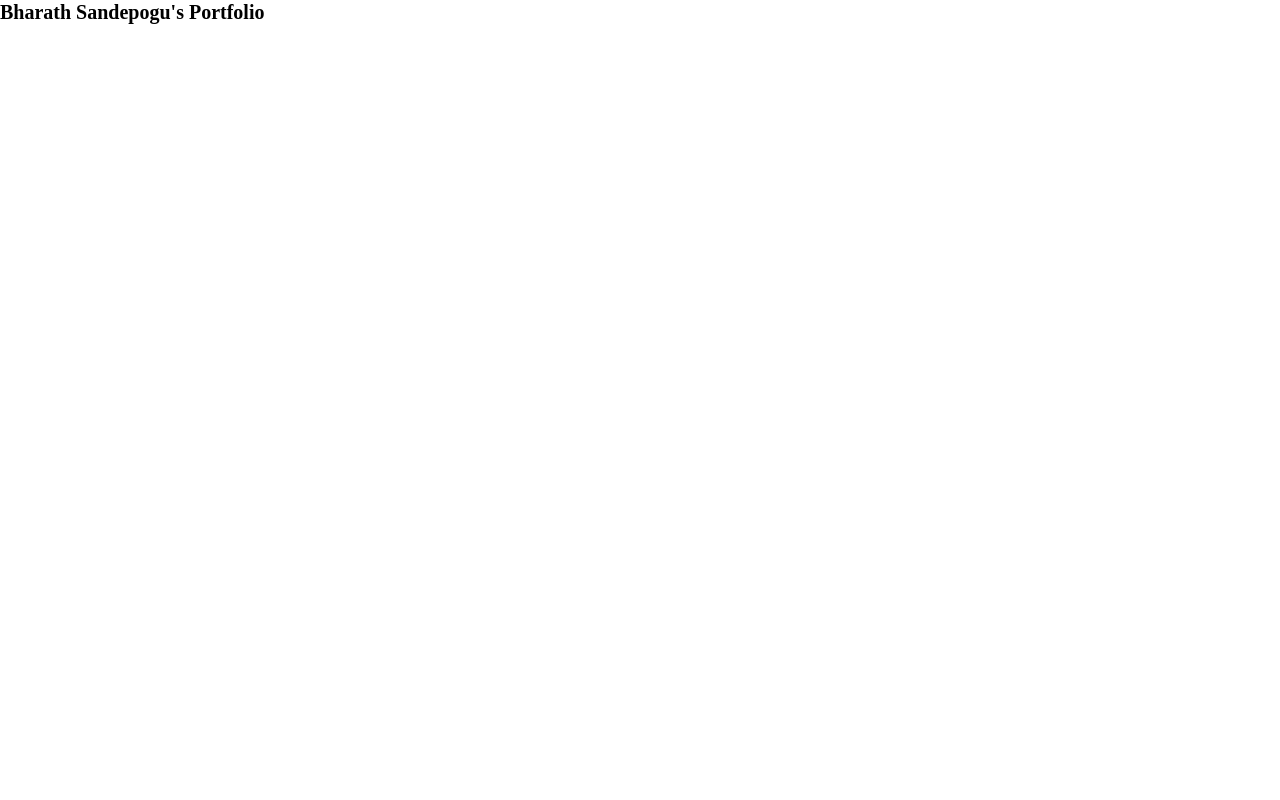
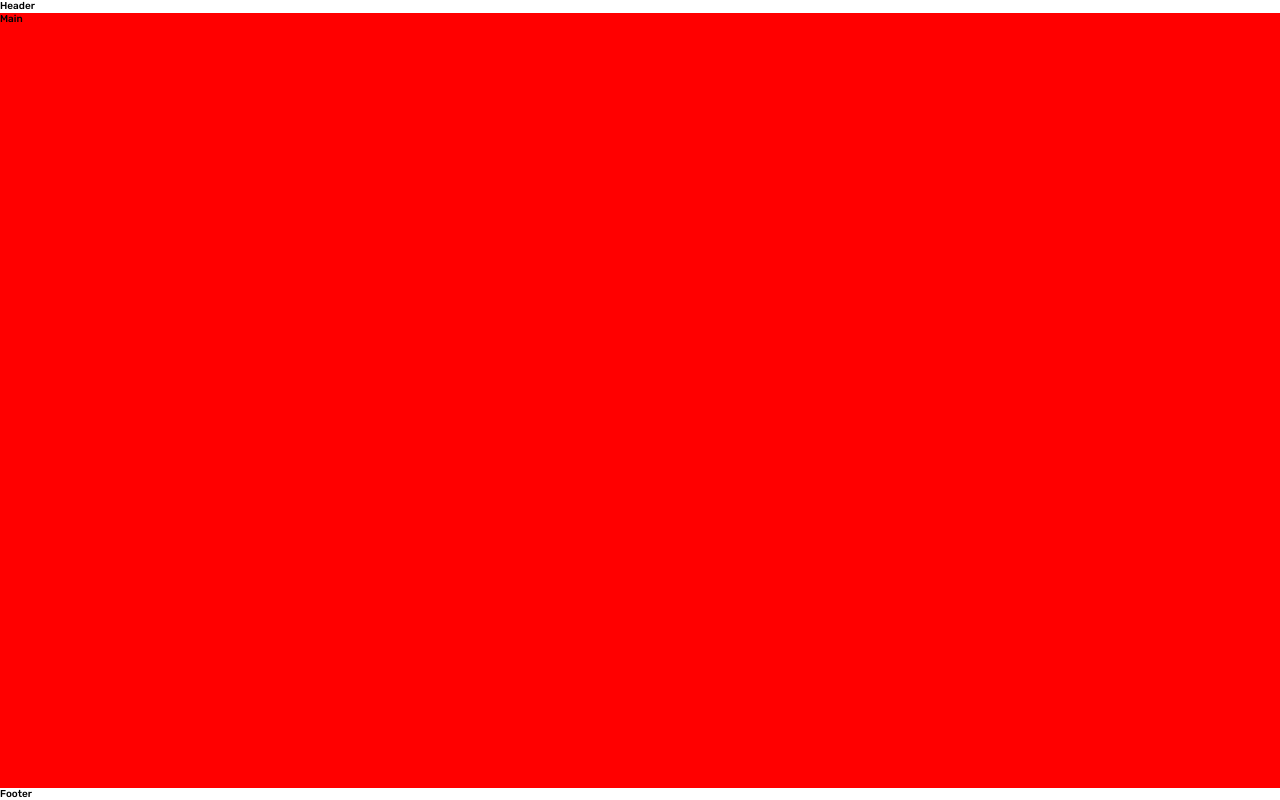
Before and after one commit to bharathsandepogu01/my-portfolio, a Next.js app: page / in a window 1280 px wide. Built offline with nearby package versions, Linux system fonts and the light colour scheme.

Commit message:
minor(layout): added layout component

```diff
--- /dev/null
+++ b/src/components/AppLayout/Footer/index.js
@@ -0,0 +1,9 @@
+import React from 'react';
+
+import classes from './styles.module.scss';
+
+function Footer() {
+  return <footer className={classes.footerContainer}>Footer</footer>;
+}
+
+export default Footer;
--- /dev/null
+++ b/src/components/AppLayout/Footer/styles.module.scss
@@ -0,0 +1 @@
+.footerContainer {}
--- /dev/null
+++ b/src/components/AppLayout/Header/index.js
@@ -0,0 +1,9 @@
+import React from 'react';
+
+import classes from './styles.module.scss';
+
+function Header() {
+  return <header className={classes.headerContainer}>Header</header>;
+}
+
+export default Header;
--- /dev/null
+++ b/src/components/AppLayout/Header/styles.module.scss
@@ -0,0 +1 @@
+.headerContainer {}
--- /dev/null
+++ b/src/components/AppLayout/Main/index.js
@@ -0,0 +1,9 @@
+import React from 'react';
+
+import classes from './styles.module.scss';
+
+function Main() {
+  return <main className={classes.mainContainer}>Main</main>;
+}
+
+export default Main;
--- /dev/null
+++ b/src/components/AppLayout/Main/styles.module.scss
@@ -0,0 +1,4 @@
+.mainContainer {
+    flex: 1;
+    background-color: red;
+}
--- /dev/null
+++ b/src/components/AppLayout/index.js
@@ -0,0 +1,25 @@
+import React from 'react';
+import clsx from 'clsx';
+import {Rubik} from 'next/font/google';
+import Header from './Header';
+import Main from './Main';
+import Footer from './Footer';
+import classes from './styles.module.scss';
+
+const rubik = Rubik({
+  weight: ['300', '500', '600'],
+  style: ['normal'],
+  subsets: ['latin'],
+});
+
+function AppLayout() {
+  return (
+    <div className={clsx(rubik.className, classes.appLayoutContainer)}>
+      <Header />
+      <Main />
+      <Footer />
+    </div>
+  );
+}
+
+export default AppLayout;
--- /dev/null
+++ b/src/components/AppLayout/styles.module.scss
@@ -0,0 +1,29 @@
+@import 'variables';
+
+.darkTheme {
+    // configure all color variants here for dark theme
+    --primary-color: $lt-primary-color;
+    --primary-hover-color: $lt-primary-hover-color;
+    --background-color: $lt-background-color;
+    --background-color-dark: $lt-background-color-dark;
+    --border-color: $lt-border-color;
+    --text-primary-color: $lt-text-primary-color;
+    --text-secondary-color: $lt-text-secondary-color;
+}
+
+.lightTheme {
+    // configure all color variants here for light theme
+    --primary-color: $dt-primary-color;
+    --primary-hover-color: $dt-primary-hover-color;
+    --background-color: $dt-background-color;
+    --background-color-dark: $dt-background-color-dark;
+    --border-color: $dt-border-color;
+    --text-primary-color: $dt-text-primary-color;
+    --text-secondary-color: $dt-text-secondary-color;
+}
+
+.appLayoutContainer {
+    display: flex;
+    flex-direction: column;
+    min-height: 100vh;
+}
--- a/src/pages/index.js
+++ b/src/pages/index.js
@@ -1,7 +1,5 @@
-import Head from "next/head";
-import { Inter } from "next/font/google";
-
-const inter = Inter({ subsets: ["latin"] });
+import Head from 'next/head';
+import AppLayout from '@components/AppLayout';
 
 export default function Home() {
   return (
@@ -11,9 +9,7 @@ export default function Home() {
         <meta name="description" content="Bharath sandepogu's Portfolio" />
         <meta name="viewport" content="width=device-width, initial-scale=1" />
       </Head>
-      <main>
-        <h1>{`Bharath Sandepogu's Portfolio`}</h1>
-      </main>
+      <AppLayout />
     </>
   );
 }
```
